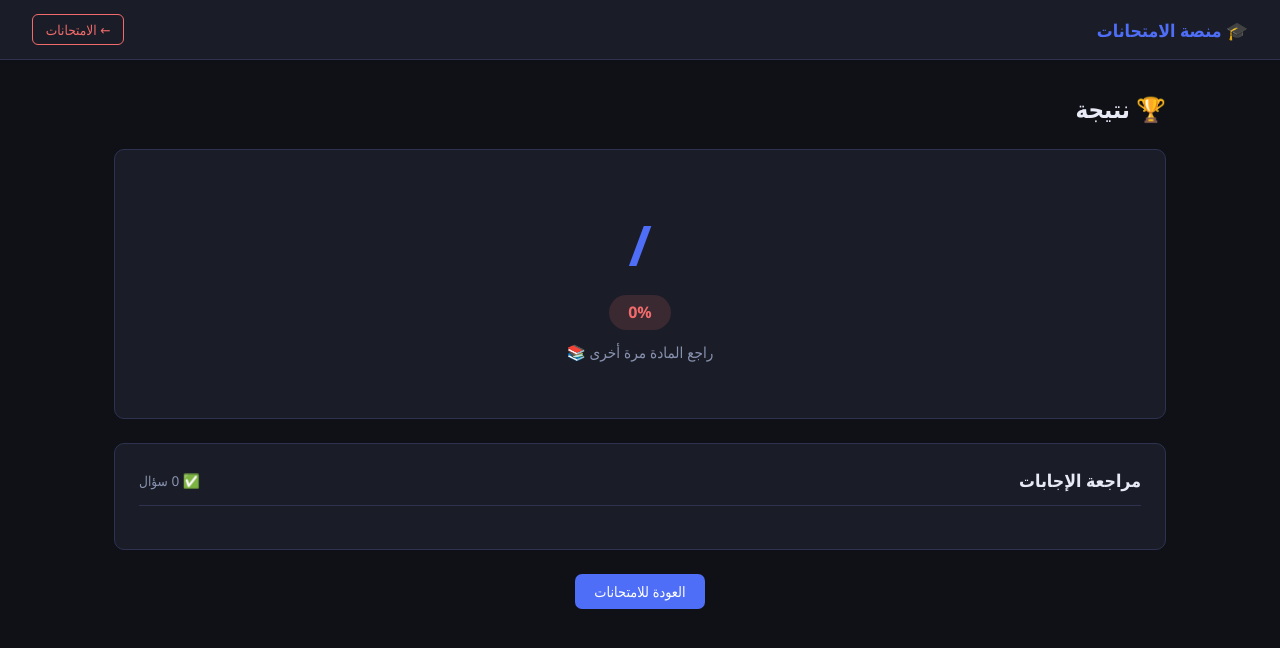
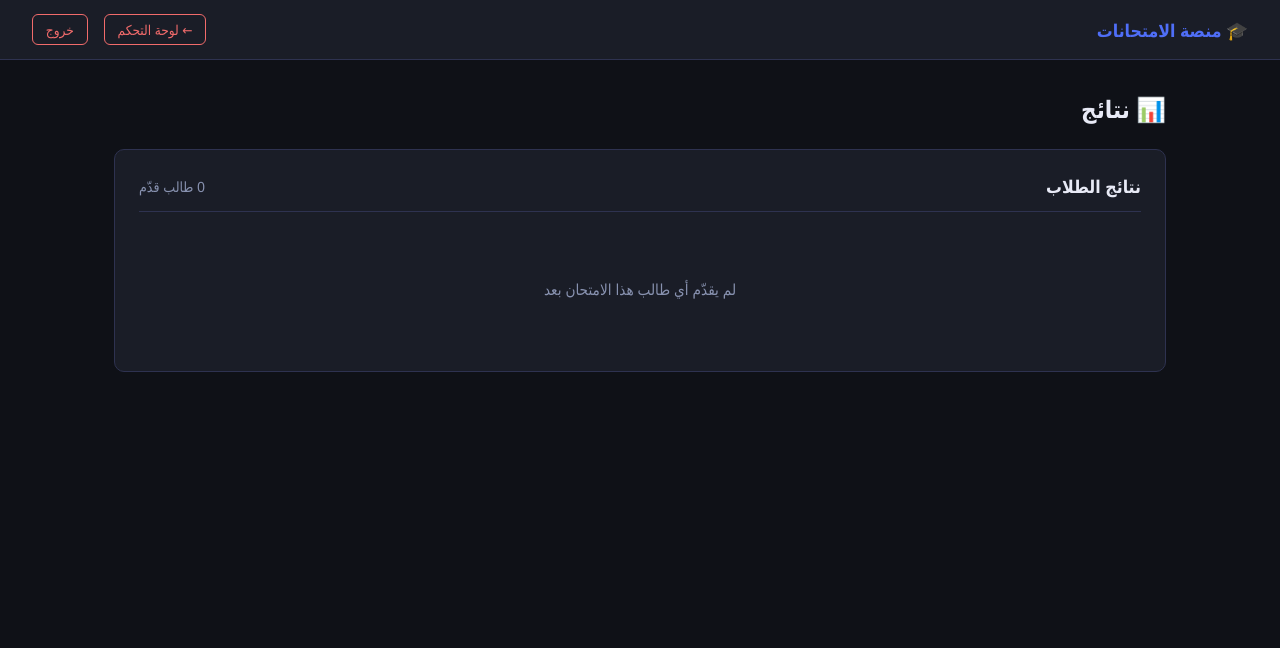
Before and after one commit to Zahraa-mig/exam_platform, a Flask app: template exam_platform_v2/exam_platform/templates/exam_results.html in a window 1280 px wide. Shown: the top 648 px of the page. Run offline with Flask 3, Linux system fonts and the light colour scheme; the template is opened without the code that fills it, so the values that code supplies are empty.

Commit message:
Update exam_results.html

```diff
--- a/exam_platform_v2/exam_platform/templates/exam_results.html
+++ b/exam_platform_v2/exam_platform/templates/exam_results.html
@@ -3,201 +3,62 @@
 <head>
   <meta charset="UTF-8">
   <meta name="viewport" content="width=device-width, initial-scale=1.0">
-  <title>نتيجتك – {{ exam.title }}</title>
+  <title>نتائج الامتحان</title>
   <link rel="stylesheet" href="{{ url_for('static', filename='css/style.css') }}">
-  <style>
-    .q-image {
-      margin: .6rem 0 .9rem;
-      border-radius: 8px;
-      overflow: hidden;
-      border: 1px solid var(--border);
-      display: inline-block;
-      max-width: 100%;
-    }
-    .q-image img {
-      display: block;
-      max-height: 240px;
-      max-width: 100%;
-      object-fit: contain;
-    }
-    .q-image figcaption {
-      font-size: .72rem;
-      color: var(--muted);
-      padding: .25rem .6rem;
-      background: var(--surface2);
-      text-align: center;
-    }
-  </style>
 </head>
 <body>
 
 <nav>
   <div class="nav-brand">🎓 منصة الامتحانات</div>
   <div class="nav-user">
-    <span>{{ session.full_name }}</span>
-    <a href="/student">← الامتحانات</a>
+    <a href="/teacher">← لوحة التحكم</a>
+    <a href="/logout">خروج</a>
   </div>
 </nav>
 
 <div class="container">
-  <div class="page-title">🏆 نتيجة <span>{{ exam.title }}</span></div>
+  <div class="page-title">📊 نتائج <span>{{ exam.title }}</span></div>
 
-  {% set pct = (sub.score / sub.total * 100)|int if sub.total > 0 else 0 %}
-
-  <!-- Score hero -->
-  <div class="card" style="text-align:center;">
-    <div class="result-hero">
-      <div class="big-score">{{ sub.score }} / {{ sub.total }}</div>
-      <span class="badge {{ 'badge-green' if pct >= 50 else 'badge-red' }}"
-            style="font-size:1rem;padding:.4rem 1.2rem;">
-        {{ pct }}%
-      </span>
-      <div class="sub-text">
-        {% if pct >= 90 %}ممتاز 🎉
-        {% elif pct >= 75 %}جيد جداً 👍
-        {% elif pct >= 60 %}جيد
-        {% elif pct >= 50 %}مقبول
-        {% else %}راجع المادة مرة أخرى 📚
-        {% endif %}
-      </div>
-    </div>
-  </div>
-
-  <!-- Answer review -->
   <div class="card">
     <div class="card-header">
-      <span class="card-title">مراجعة الإجابات</span>
-      <span style="color:var(--muted);font-size:.85rem;">
-        ✅ {{ answers|selectattr('chosen','equalto', none)|list|length == 0
-              and answers|map(attribute='chosen')|list|length }} سؤال
-      </span>
+      <span class="card-title">نتائج الطلاب</span>
+      <span style="color:var(--muted); font-size:.88rem;">{{ results|length }} طالب قدّم</span>
     </div>
 
-    {% for a in answers %}
-    {% set correct = (a.chosen == a.answer) %}
-    <div class="question-block" style="margin-bottom:1rem;">
-
-      <!-- Question header -->
-      <div class="q-num" style="display:flex;justify-content:space-between;align-items:center;">
-        <span>سؤال {{ loop.index }}</span>
-        {% if correct %}
-          <span style="color:var(--success);font-weight:600;">✓ صحيح</span>
-        {% else %}
-          <span style="color:var(--danger);font-weight:600;">✗ خطأ</span>
-        {% endif %}
-      </div>
-
-      <div class="q-text">{{ a.text }}</div>
-
-      <!-- Image (if any) -->
-      {% if a.image_path %}
-      <figure class="q-image">
-  <img src="{{ url_for('serve_upload', filename=a.image_path) }}"
-       alt="صورة السؤال {{ loop.index }}"
-       onclick="openLightbox(this.src)"
-       style="cursor:zoom-in;">
-  <figcaption>صورة توضيحية – اضغط للتكبير 🔍</figcaption>
-</figure>
-      {% endif %}
-
-      <!-- Options with color feedback -->
-      <div class="options" style="margin-top:.5rem;">
-        {% for opt, label in [('a','أ'), ('b','ب'), ('c','ج'), ('d','د')] %}
-        {% set is_correct_opt = (opt == a.answer) %}
-        {% set is_chosen_opt  = (opt == a.chosen) %}
-        <div class="option-label
-          {% if is_correct_opt %} opt-correct
-          {% elif is_chosen_opt and not correct %} opt-wrong
-          {% endif %}"
-          style="cursor:default;">
-          <span style="color:var(--accent);font-weight:600;min-width:1.2rem;">{{ label }}</span>
-          <span>{{ a['option_' + opt] }}</span>
-          <span style="margin-right:auto;font-size:.78rem;">
-            {% if is_correct_opt %}
-              <span style="color:var(--success);">✓ الإجابة الصحيحة</span>
-            {% elif is_chosen_opt and not correct %}
-              <span style="color:var(--danger);">إجابتك</span>
-            {% endif %}
-          </span>
-        </div>
+    {% if results %}
+    <table>
+      <thead>
+        <tr>
+          <th>#</th>
+          <th>الاسم</th>
+          <th>المستخدم</th>
+          <th>النتيجة</th>
+          <th>النسبة</th>
+          <th>وقت التقديم</th>
+        </tr>
+      </thead>
+      <tbody>
+        {% for r in results %}
+        {% set pct = (r.score / r.total * 100)|int if r.total > 0 else 0 %}
+        <tr>
+          <td>{{ loop.index }}</td>
+          <td>{{ r.full_name }}</td>
+          <td style="color:var(--accent)">{{ r.username }}</td>
+          <td><strong>{{ r.score }} / {{ r.total }}</strong></td>
+          <td>
+            <span class="badge {{ 'badge-green' if pct >= 50 else 'badge-red' }}">
+              {{ pct }}%
+            </span>
+          </td>
+          <td style="color:var(--muted); font-size:.85rem;">{{ r.submitted_at[:16] }}</td>
+        </tr>
         {% endfor %}
-      </div>
-
-    </div>
-    {% endfor %}
-  </div>
-
-  <div style="text-align:center;margin-top:1rem;margin-bottom:2rem;">
-    <a href="/student" class="btn btn-primary">العودة للامتحانات</a>
+      </tbody>
+    </table>
+    {% else %}
+    <div class="empty">لم يقدّم أي طالب هذا الامتحان بعد</div>
+    {% endif %}
   </div>
 </div>
-<!-- LIGHTBOX -->
-<div id="lightbox"
-     onclick="closeLightbox()"
-     style="display:none; position:fixed; inset:0; z-index:9999;
-            background:rgba(0,0,0,.92); cursor:zoom-out;
-            justify-content:center; align-items:center;">
-
-  <img id="lightbox-img" src="" alt=""
-       style="max-width:90vw; max-height:90vh; border-radius:10px;
-              box-shadow:0 0 60px rgba(0,0,0,.8); transition:transform .2s;">
-
-  <button onclick="closeLightbox()"
-          style="position:absolute; top:1.2rem; left:1.2rem;
-                 background:rgba(255,255,255,.15); border:none; color:#fff;
-                 font-size:1.5rem; width:42px; height:42px; border-radius:50%;
-                 cursor:pointer; line-height:1;">✕</button>
-
-  <div style="position:absolute; bottom:1.5rem; left:50%; transform:translateX(-50%);
-              display:flex; gap:.8rem;">
-    <button onclick="event.stopPropagation(); zoomImg(-0.2)"
-            style="background:rgba(255,255,255,.2); border:none; color:#fff;
-                   font-size:1.3rem; width:44px; height:44px; border-radius:50%; cursor:pointer;">−</button>
-    <button onclick="event.stopPropagation(); resetZoom()"
-            style="background:rgba(255,255,255,.2); border:none; color:#fff;
-                   font-size:.85rem; padding:0 1rem; height:44px; border-radius:22px; cursor:pointer;">إعادة</button>
-    <button onclick="event.stopPropagation(); zoomImg(0.2)"
-            style="background:rgba(255,255,255,.2); border:none; color:#fff;
-                   font-size:1.3rem; width:44px; height:44px; border-radius:50%; cursor:pointer;">+</button>
-  </div>
-</div>
-
-<script>
-let currentScale = 1;
-const lb    = document.getElementById('lightbox');
-const lbImg = document.getElementById('lightbox-img');
-
-function openLightbox(src) {
-  lbImg.src = src;
-  currentScale = 1;
-  lbImg.style.transform = 'scale(1)';
-  lb.style.display = 'flex';
-  document.body.style.overflow = 'hidden';
-}
-function closeLightbox() {
-  lb.style.display = 'none';
-  document.body.style.overflow = '';
-}
-function zoomImg(delta) {
-  currentScale = Math.min(4, Math.max(0.3, currentScale + delta));
-  lbImg.style.transform = `scale(${currentScale})`;
-}
-function resetZoom() {
-  currentScale = 1;
-  lbImg.style.transform = 'scale(1)';
-}
-// Keyboard: Escape يغلق، + و - يكبر ويصغر
-document.addEventListener('keydown', e => {
-  if (!lb.style.display || lb.style.display === 'none') return;
-  if (e.key === 'Escape') closeLightbox();
-  if (e.key === '+' || e.key === '=') zoomImg(0.2);
-  if (e.key === '-') zoomImg(-0.2);
-});
-// Mouse wheel للتكبير والتصغير
-lbImg.addEventListener('wheel', e => {
-  e.preventDefault();
-  zoomImg(e.deltaY < 0 ? 0.15 : -0.15);
-}, { passive: false });
-</script>
 </body>
 </html>
```
